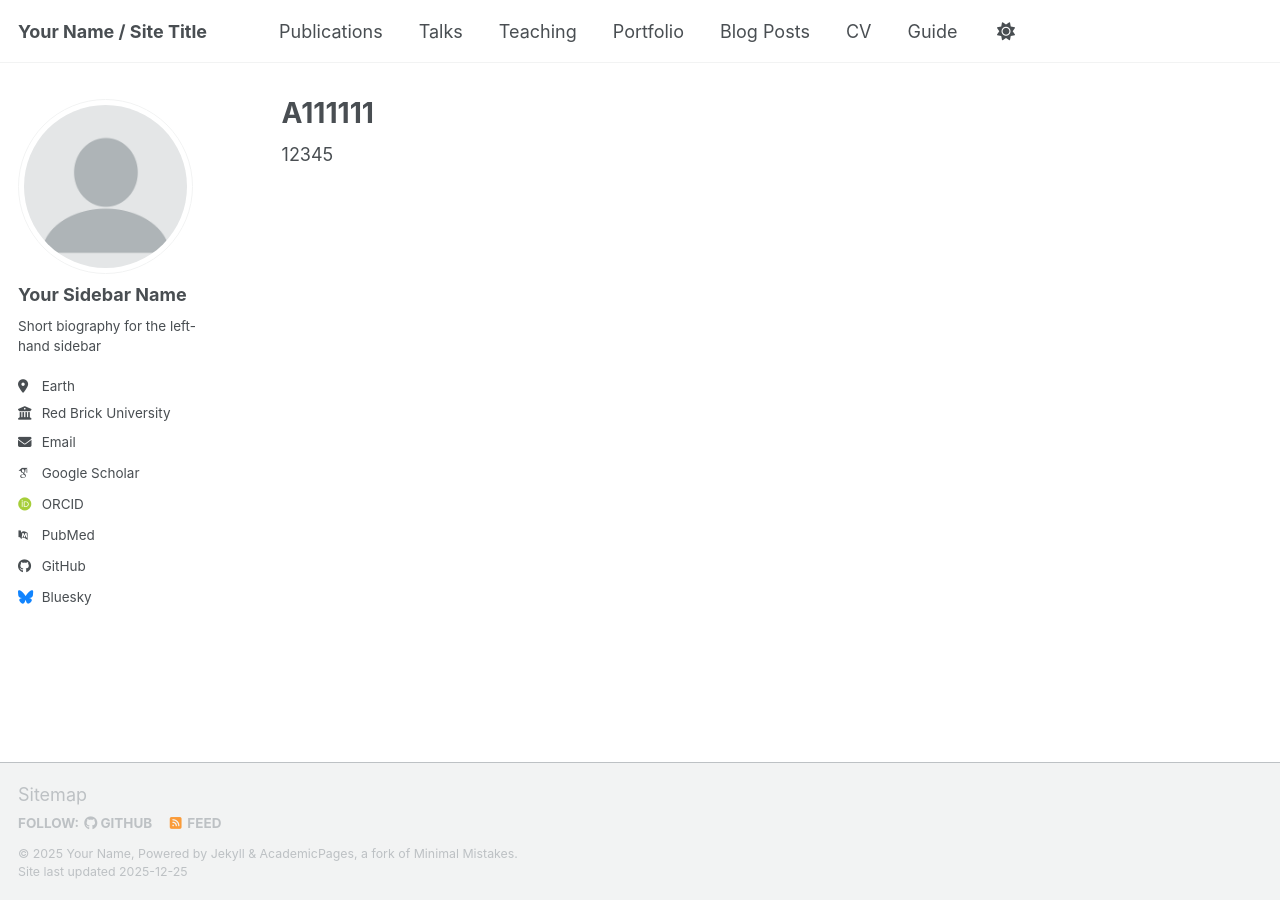
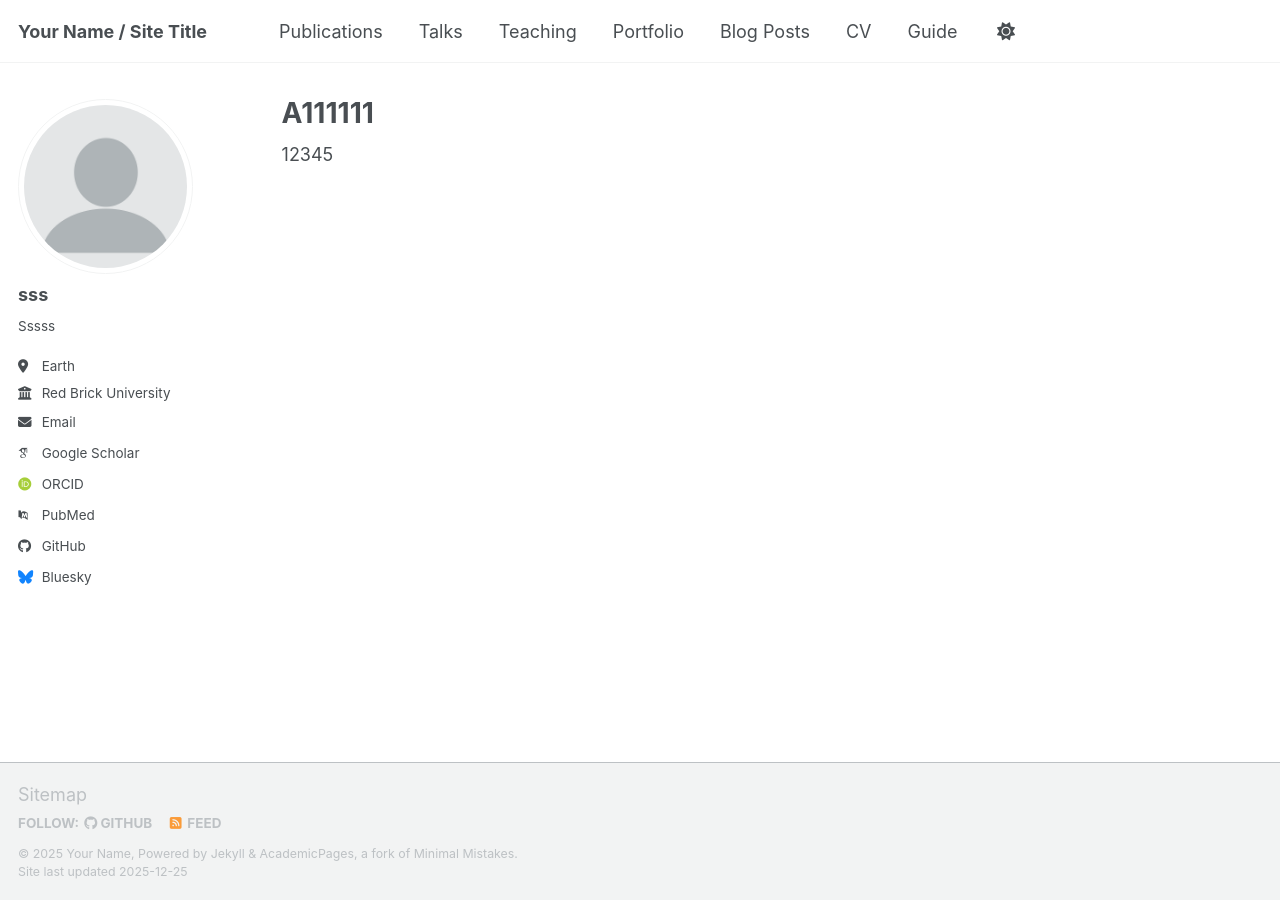
Before and after one commit to rickyqiao/liqiaoxia123, a Jekyll site: the page built from _pages/about.md, in a window 1280 px wide. Built offline with Jekyll 4.4.1, drawn with Linux system fonts in a browser that asks for light colours; some web fonts are replaced; a script bundle is joined from its source files by our own code; library files that are not in the unit come from our copies.

Commit message:
Update _config.yml

```diff
--- a/_config.yml
+++ b/_config.yml
@@ -12,11 +12,11 @@
 title                    : "Your Name / Site Title"
 title_separator          : "-"
 name                     : &name "Your Name"
-description              : &description "Your Name's academic portfolio"   # Update this with a general description of your site, this is the default if not overridden by a page
+description              : &description "ddd"   # Update this with a general description of your site, this is the default if not overridden by a page
 url                      : https://academicpages.github.io # The base hostname & protocol for your site e.g. "https://[your GitHub username].github.io",
                                                            # or if you already have some other page hosted on Github then use "https://[your GitHub username].github.io/[Your Repo Name]"
 baseurl                  : "" # the subpath of your site, e.g. "/blog"
-repository               : "academicpages/academicpages.github.io"
+repository               : "rickyqiao.github.io/liqiaoxia123"
 
 # Site Author - The following control what appear as part of the author content on the side bar.
 #               If a field is blank the icon and link will not appear, otherwise it will be shown.
@@ -24,9 +24,9 @@
 author:
   # Biographic information
   avatar           : "profile.png"
-  name             : "Your Sidebar Name"
+  name             : "sss"
   pronouns         : # example: "she/her"
-  bio              : "Short biography for the left-hand sidebar"
+  bio              : "Sssss"
   location         : "Earth"
   employer         : "Red Brick University"
   uri              : # URL
```
